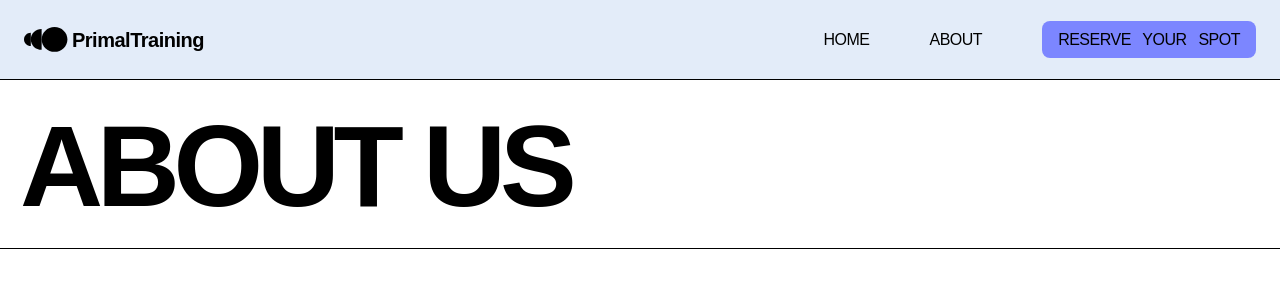
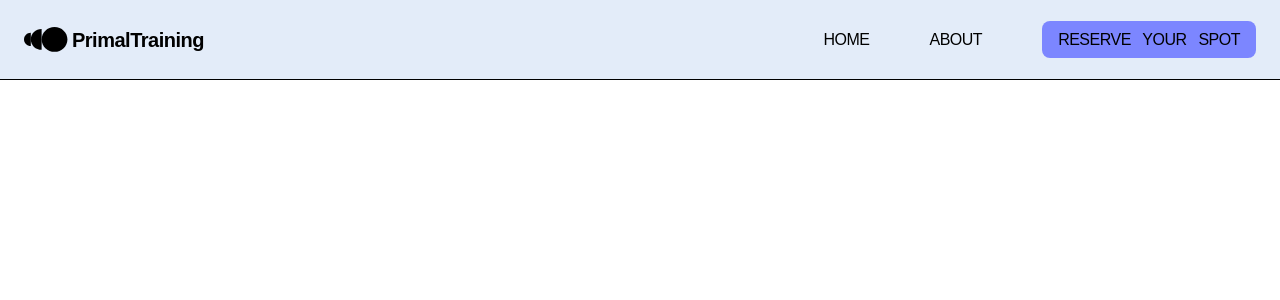
Before and after one commit to nazaninhatami-leet/primal-training, a React (Vite) app: page /about in a window 1280 px wide. Shown: the top 300 px of the page. Built offline with nearby package versions, Linux system fonts and the light colour scheme; a web font is replaced by a local one.

Commit message:
create vision.jsx

```diff
--- a/src/components/about-page/index.jsx
+++ b/src/components/about-page/index.jsx
@@ -5,7 +5,7 @@ const AboutPage = () => {
   return (
     <>
       <Header />
-      <AboutTitle />
+      {/* <AboutTitle /> */}
     </>
   );
 };
```
